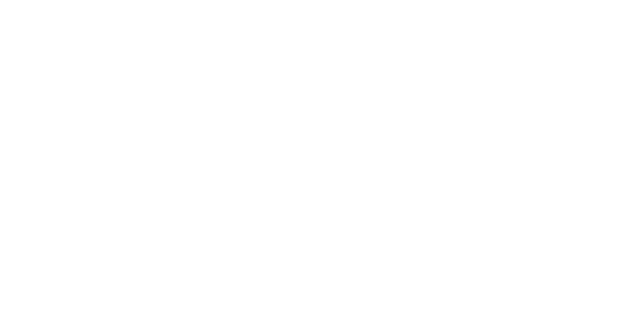
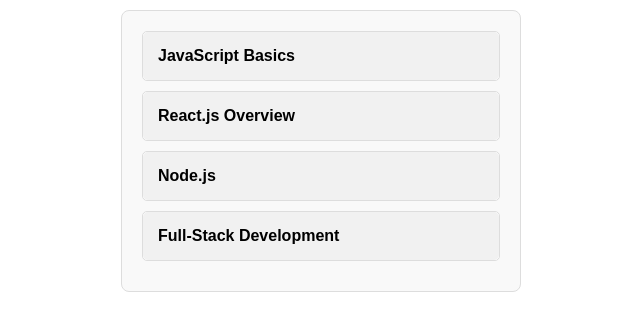
Before and after one commit to ankurinfoniti/angular-machine-coding, an Angular app: page /accordion in a window 1280 px wide. Before the commit this address led to /. Shown: the top 330 px of the page, without its empty margins (319-959 px from the left). Built offline with nearby package versions, Linux system fonts and the light colour scheme.

Commit message:
accordion

```diff
--- /dev/null
+++ b/src/app/accordion/components/accordion-single/accordion-single.css
@@ -0,0 +1,42 @@
+/* Accordion Item Styles */
+.accordion-item {
+  margin-bottom: 10px;
+  border: 1px solid #ddd;
+  border-radius: 5px;
+  background-color: #fff;
+}
+
+/* Accordion Title Button */
+.accordion-title {
+  width: 100%;
+  padding: 15px;
+  text-align: left;
+  background-color: #f1f1f1;
+  border: none;
+  border-radius: 5px;
+  cursor: pointer;
+  font-size: 16px;
+  font-weight: bold;
+  transition: background-color 0.3s ease;
+}
+
+.accordion-title:hover {
+  background-color: #e0e0e0;
+}
+
+.accordion-title[aria-expanded='true'] {
+  background-color: #d0d0d0;
+}
+
+.accordion-content {
+  padding: 15px;
+  background-color: #fafafa;
+  border-top: 1px solid #ddd;
+  font-size: 14px;
+}
+
+.accordion p {
+  font-size: 16px;
+  color: #666;
+  text-align: center;
+}
--- /dev/null
+++ b/src/app/accordion/components/accordion-single/accordion-single.html
@@ -0,0 +1,8 @@
+<div class="accordion-item">
+  <button class="accordion-title" (click)="toggleExpand()" [attr.aria-expanded]="isExpanded">
+    {{ item.title }}
+  </button>
+  @if (isExpanded) {
+    <div class="accordion-content">{{ item.content }}</div>
+  }
+</div>
--- /dev/null
+++ b/src/app/accordion/components/accordion-single/accordion-single.ts
@@ -0,0 +1,19 @@
+import { Component, EventEmitter, Input, Output } from '@angular/core';
+
+import { AccordionItem } from '../../model/accordion';
+
+@Component({
+  selector: 'app-accordion-single',
+  imports: [],
+  templateUrl: './accordion-single.html',
+  styleUrl: './accordion-single.css',
+})
+export class AccordionSingle {
+  @Input() item!: AccordionItem;
+  @Input() isExpanded = false;
+  @Output() toggled = new EventEmitter<void>();
+
+  toggleExpand() {
+    this.toggled.emit();
+  }
+}
--- /dev/null
+++ b/src/app/accordion/containers/accordion/accordion.css
@@ -0,0 +1,10 @@
+/* General Accordion Styles */
+.accordion {
+  width: 100%;
+  max-width: 400px;
+  margin: 10px auto;
+  padding: 20px;
+  border: 1px solid #ddd;
+  border-radius: 8px;
+  background-color: #f9f9f9;
+}
--- /dev/null
+++ b/src/app/accordion/containers/accordion/accordion.html
@@ -0,0 +1,10 @@
+<div class="accordion">
+  @for (item of items; track item) {
+    <app-accordion-single
+      [item]="item"
+      [isExpanded]="openIndex() === $index"
+      (toggled)="toggleItem($index)"
+    >
+    </app-accordion-single>
+  }
+</div>
--- /dev/null
+++ b/src/app/accordion/containers/accordion/accordion.ts
@@ -0,0 +1,37 @@
+import { Component, signal } from '@angular/core';
+
+import { AccordionSingle } from '../../components/accordion-single/accordion-single';
+import { AccordionItem } from '../../model/accordion';
+
+@Component({
+  selector: 'app-accordian',
+  imports: [AccordionSingle],
+  templateUrl: './accordion.html',
+  styleUrl: './accordion.css',
+})
+export class Accordion {
+  items: AccordionItem[] = [
+    {
+      title: 'JavaScript Basics',
+      content: 'Learn variables, functions, and loops in JavaScript.',
+    },
+    {
+      title: 'React.js Overview',
+      content: 'Understand components, state, and props in React.',
+    },
+    {
+      title: 'Node.js',
+      content: 'Basics of server-side development with Node.js.',
+    },
+    {
+      title: 'Full-Stack Development',
+      content: 'Build full-stack apps with React and Node.js.',
+    },
+  ];
+
+  openIndex = signal<number | null>(null);
+
+  toggleItem(index: number): void {
+    this.openIndex.update((value) => (value === index ? null : index));
+  }
+}
--- /dev/null
+++ b/src/app/accordion/model/accordion.ts
@@ -0,0 +1,4 @@
+export interface AccordionItem {
+  title: string;
+  content: string;
+}
--- a/src/app/app.routes.ts
+++ b/src/app/app.routes.ts
@@ -4,6 +4,7 @@
 import { DemoLink } from './demo-link/demo-link';
 import { FormArray } from './form-array/form-array/form-array';
 import { ChipsInput } from './chips-input/chips-input';
+import { Accordion } from './accordion/containers/accordion/accordion';
 
 export const routes: Routes = [
   {
@@ -22,4 +23,8 @@
     path: 'chips-input',
     component: ChipsInput,
   },
+  {
+    path: 'accordion',
+    component: Accordion,
+  },
 ];
--- a/src/app/demo-link/demo-link.html
+++ b/src/app/demo-link/demo-link.html
@@ -5,3 +5,4 @@
 <a [routerLink]="['/tabs-form']">Tabs Form</a>
 <a [routerLink]="['/form-array']">Form Array</a>
 <a [routerLink]="['/chips-input']">Chips Input</a>
+<a [routerLink]="['/accordion']">Accordion</a>
```
Also changed, not shown: 2 other files (tests, documents, lock files or other folders).
